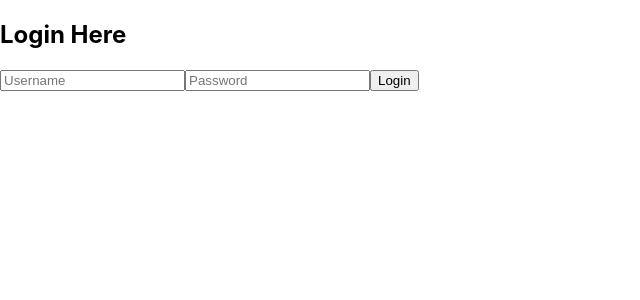
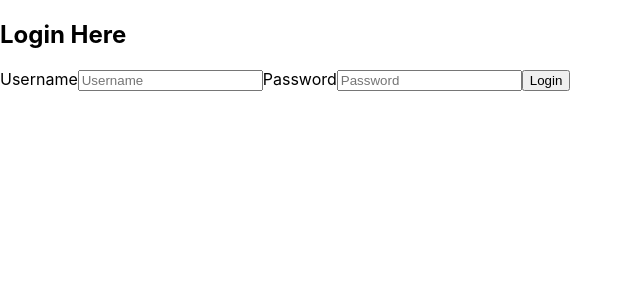
Before and after one commit to KellBell-bot/eventfull_frontend, a React (Create React App) app: page / in a window 1280 px wide. Shown: the top 300 px of the page, without its empty margins (0-640 px from the left). Built offline with nearby package versions, Linux system fonts and the light colour scheme.

Commit message:
More login edits

```diff
--- a/src/App.js
+++ b/src/App.js
@@ -10,8 +10,8 @@ function App() {
   const[user, setUser]= useState({username: "", password: ""});
   const [error, setError]= useState("");
 
-  const Login = details => {
-    console.log(details)
+  const Login = (username, password) => {
+    console.log(username, password)
   }
 
   const Logout = () => {
--- a/src/Components/LoginForm.js
+++ b/src/Components/LoginForm.js
@@ -1,21 +1,54 @@
 import { useState } from 'react'
 export const LoginForm = ({ Login, error }) => {
 
+    const loginURL='http://localhost:3000/login'
+    const [username, setUsername]= useState("");
+    const [password, setPassword]= useState("");
 
-    const [details, setDetails]= useState({username: "", password: ""})
+    const onChangeUsername = (e) =>{
+        const username= e.target.value
+        setUsername(username);
+    };
+
+    const onChangePassword = (e) =>{
+        const password= e.target.value
+            setPassword(password);
+    };
 
     const handleSubmit = (e) => {
         e.preventDefault();
-        Login(details)
+        console.log(username, password);
+        let userDetails={
+            username: username,
+            password: password
+        }
 
-    }
+        fetch(loginURL,{
+            method: 'POST',
+            header: {'Accept': 'application/json', 'Content-Type': 'application/json'},
+            body: JSON.stringify(userDetails)
+        })
+
+    };
 
     return (
 
     <form className="login_form" onSubmit={handleSubmit}>
         <h2>Login Here</h2>
-            <input type="username" name="username" placeholder="Username"  onChange={(e)=> setDetails({...details, username: e.target.value})} value={details.username} />
-             <input type="password" name="password" placeholder="Password"  onChange={(e)=> setDetails({...details, password: e.target.value})} value={details.password} />
+            <label htmlFor="username">Username</label>
+            <input
+            type="text"
+            name="username"
+            value={username}
+            placeholder="Username"
+            onChange={onChangeUsername}/>
+            <label htmlFor="password">Password</label>
+            <input
+            type="text"
+             name="password"
+             value={password}
+             placeholder="Password"
+             onChange={onChangePassword}  />
         <button type="submit">Login</button>
     </form>
 
```
